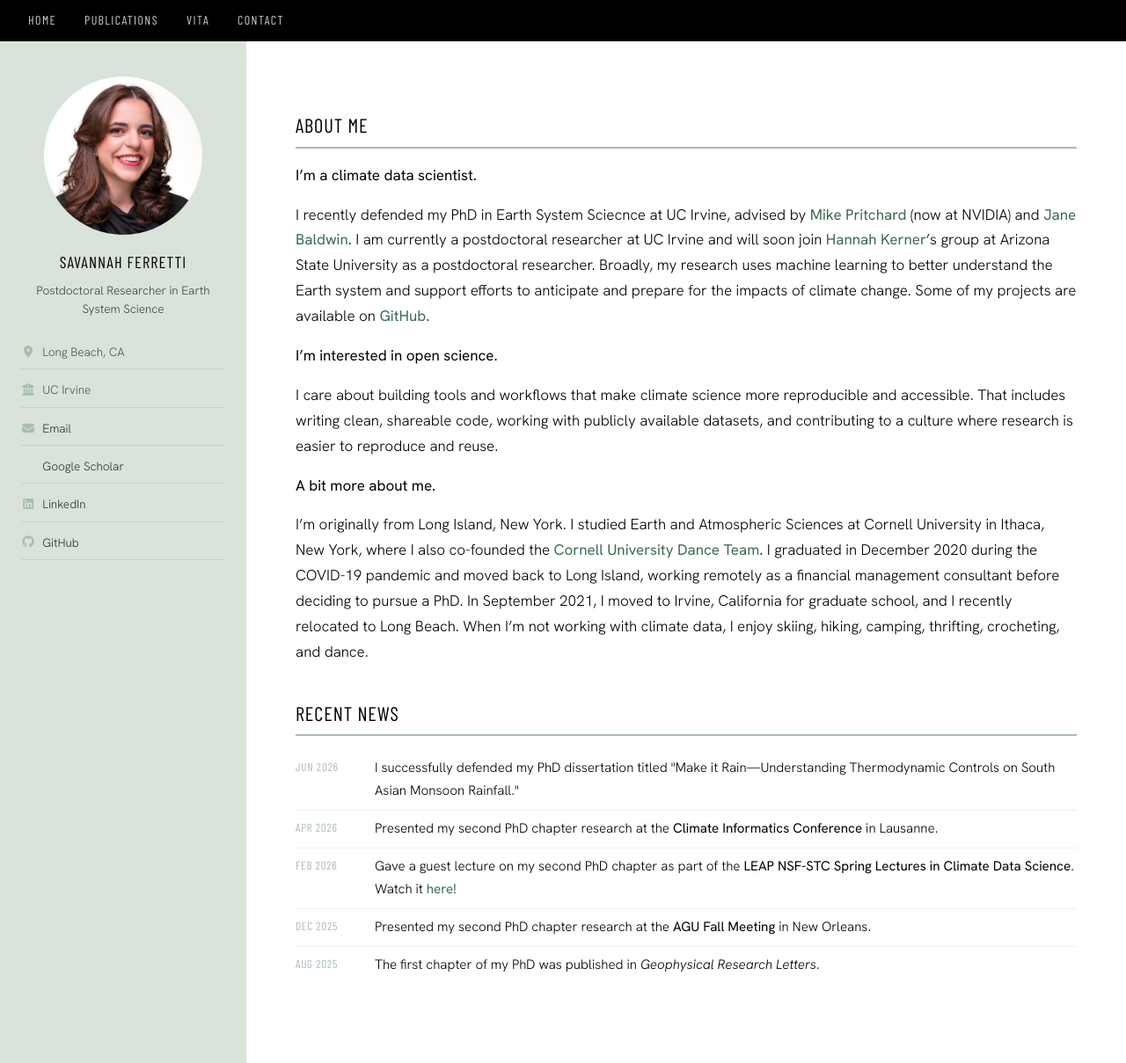
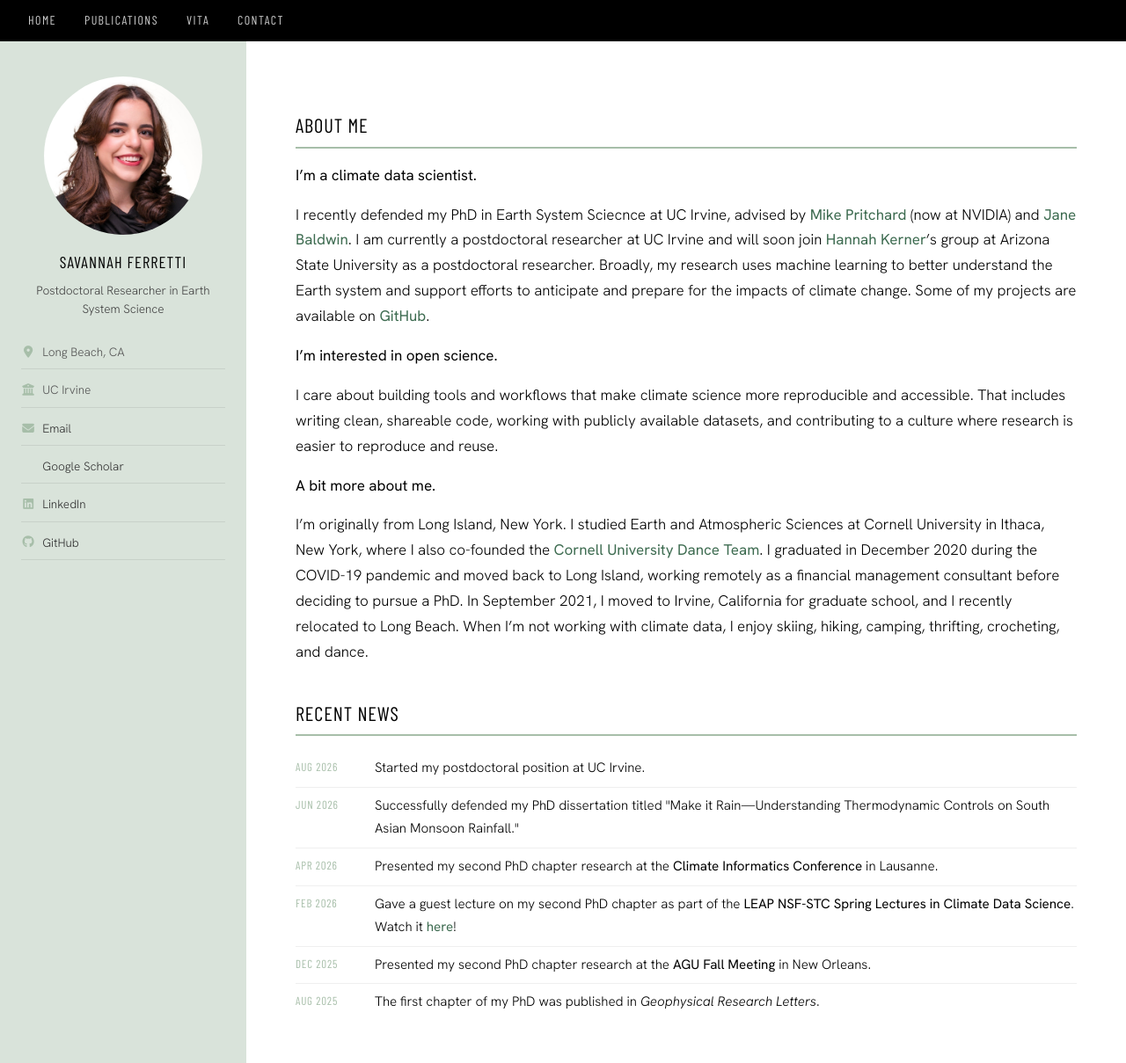
Before and after one commit to savannahferretti/savannahferretti.github.io, a Jekyll site: the page built from pages/index.md, in a window 1280 px wide and 1209 px high. Shown: the whole window at 88% size. Built offline with Jekyll 4.4.1, drawn with Linux system fonts in a browser that asks for light colours; a style sheet for code colours, icons or effects is not loaded.

Commit message:
Update index.md

```diff
--- a/pages/index.md
+++ b/pages/index.md
@@ -23,8 +23,12 @@ I’m originally from Long Island, New York. I studied Earth and Atmospheric Sci
 
 <table class="news-table">
   <tr>
+    <td>Aug 2026</td>
+    <td>Started my postdoctoral position at UC Irvine.</td>
+  </tr>
+  <tr>
     <td>Jun 2026</td>
-    <td>I successfully defended my PhD dissertation titled "Make it Rain—Understanding Thermodynamic Controls on South Asian Monsoon Rainfall."</td>
+    <td>Successfully defended my PhD dissertation titled "Make it Rain—Understanding Thermodynamic Controls on South Asian Monsoon Rainfall."</td>
   </tr>
   <tr>
     <td>Apr 2026</td>
@@ -39,7 +43,7 @@ I’m originally from Long Island, New York. I studied Earth and Atmospheric Sci
     <td>Presented my second PhD chapter research at the <strong>AGU Fall Meeting</strong> in New Orleans.</td>
   </tr>
   <tr>
-    <td>Aug 2025 </td>
+    <td>Aug 2025</td>
     <td>The first chapter of my PhD was published in <i>Geophysical Research Letters</i>.</td>
   </tr>
 </table>
```
